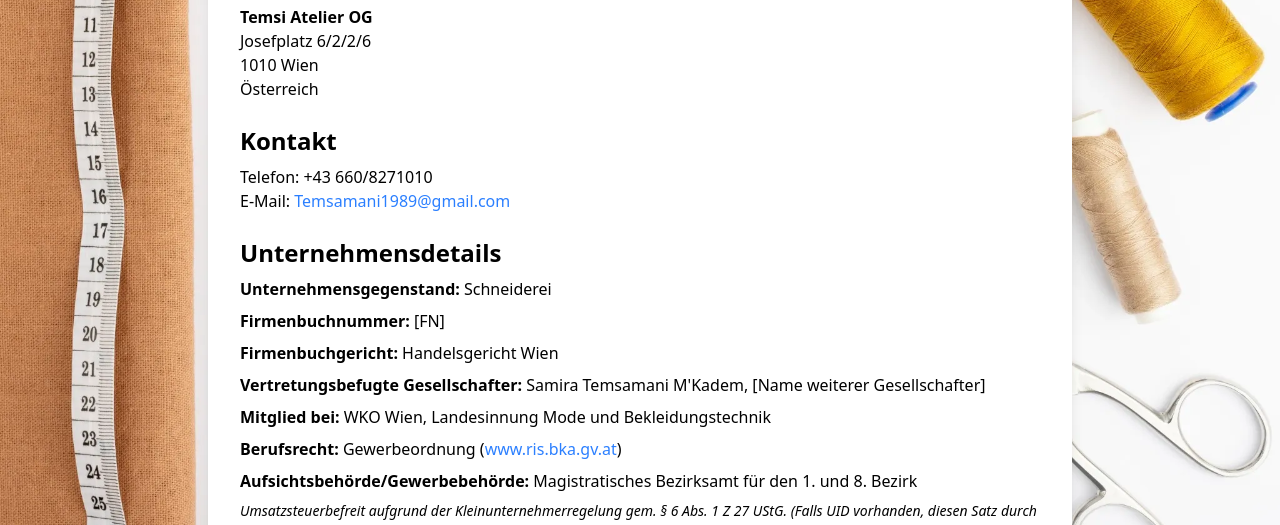
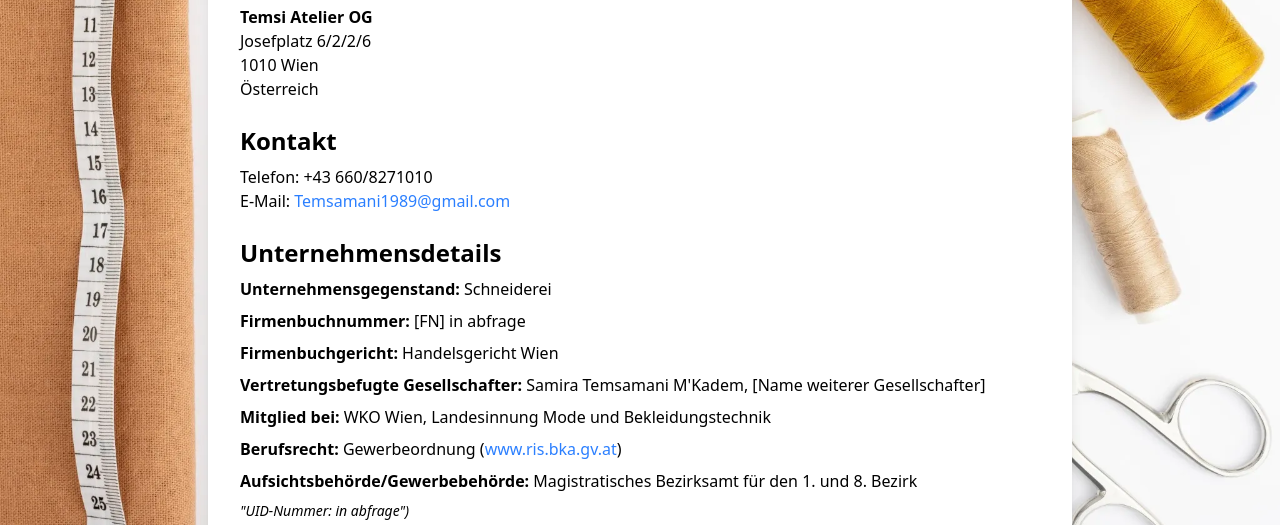
Before and after one commit to KarimJustAguy/Temsi-Schneiderei, a website: page impressum.html in a window 1280 px wide. Shown: the part 275-800 px from the top of the page. Drawn offline with Linux system fonts and the light colour scheme.

Commit message:
Update company details in impressum.html

```diff
--- a/impressum.html
+++ b/impressum.html
@@ -48,13 +48,13 @@
         <section class="mb-6">
             <h2 class="text-2xl font-semibold mb-2">Unternehmensdetails</h2>
             <p class="mb-2"><strong>Unternehmensgegenstand:</strong> Schneiderei</p>
-            <p class="mb-2"><strong>Firmenbuchnummer:</strong> [FN]</p>
+            <p class="mb-2"><strong>Firmenbuchnummer:</strong> [FN] in abfrage</p>
             <p class="mb-2"><strong>Firmenbuchgericht:</strong> Handelsgericht Wien</p>
             <p class="mb-2"><strong>Vertretungsbefugte Gesellschafter:</strong> Samira Temsamani M'Kadem, [Name weiterer Gesellschafter]</p>
             <p class="mb-2"><strong>Mitglied bei:</strong> WKO Wien, Landesinnung Mode und Bekleidungstechnik</p>
             <p class="mb-2"><strong>Berufsrecht:</strong> Gewerbeordnung (<a href="https://www.ris.bka.gv.at" target="_blank" rel="noopener noreferrer" class="text-blue-500 hover:underline">www.ris.bka.gv.at</a>)</p>
             <p class="mb-2"><strong>Aufsichtsbehörde/Gewerbebehörde:</strong> Magistratisches Bezirksamt für den 1. und 8. Bezirk</p>
-            <p class="mt-4 text-sm text-gray-600 italic">Umsatzsteuerbefreit aufgrund der Kleinunternehmerregelung gem. § 6 Abs. 1 Z 27 UStG. (Falls UID vorhanden, diesen Satz durch "UID-Nummer: ATU..." ersetzen)</p>
+            <p class="mt-4 text-sm text-gray-600 italic"> "UID-Nummer: in abfrage")</p>
         </section>
 
         <section class="mb-6">
```
